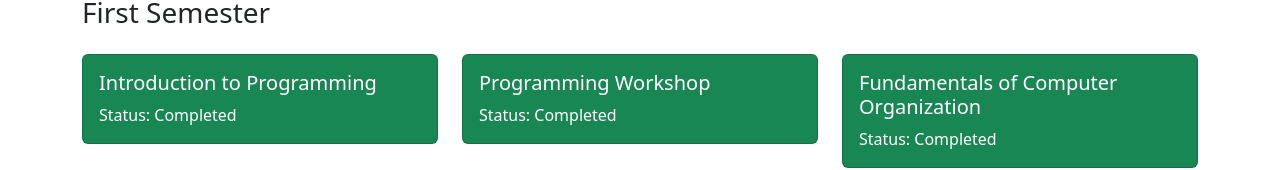
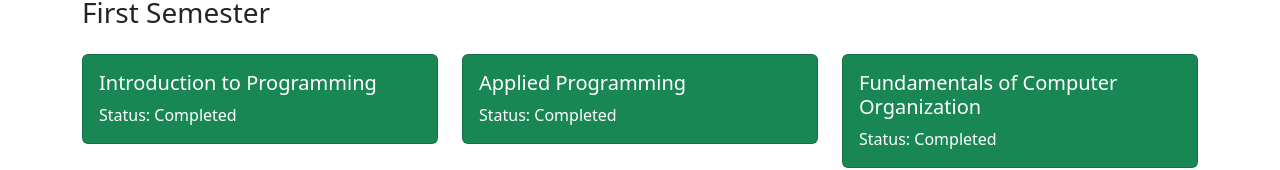
Before and after one commit to rooseveltalej/portfolio, a React (Vite) app: page /courses in a window 1280 px wide. Shown: the part 266-436 px from the top of the page. Built offline with nearby package versions, Linux system fonts and the light colour scheme.

Commit message:
Fix: Update and correct course names to better reflect their practical focus.

```diff
--- a/src/data/courses.js
+++ b/src/data/courses.js
@@ -3,7 +3,7 @@ export const coursesBySemester = [
     semester: "First Semester",
     courses: [
       { name: "Introduction to Programming", status: "completed" },
-      { name: "Programming Workshop", status: "completed" },
+      { name: "Applied Programming", status: "completed" },
       { name: "Fundamentals of Computer Organization", status: "completed" },
       { name: "Discrete Mathematics", status: "completed" },
       { name: "General Mathematics", status: "completed" },
```
